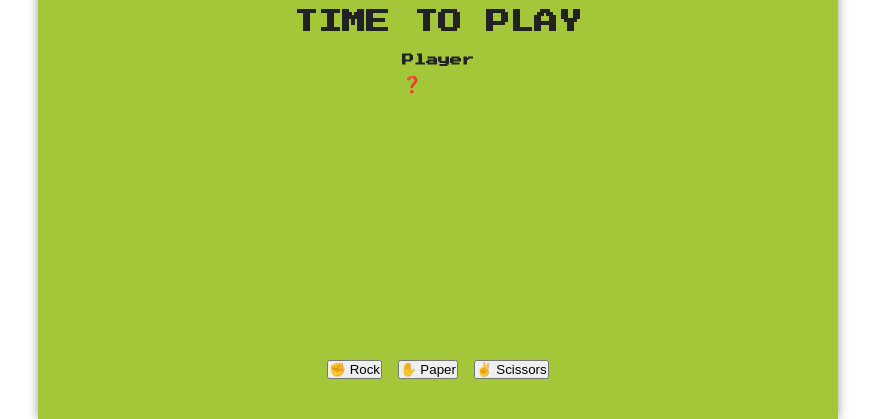
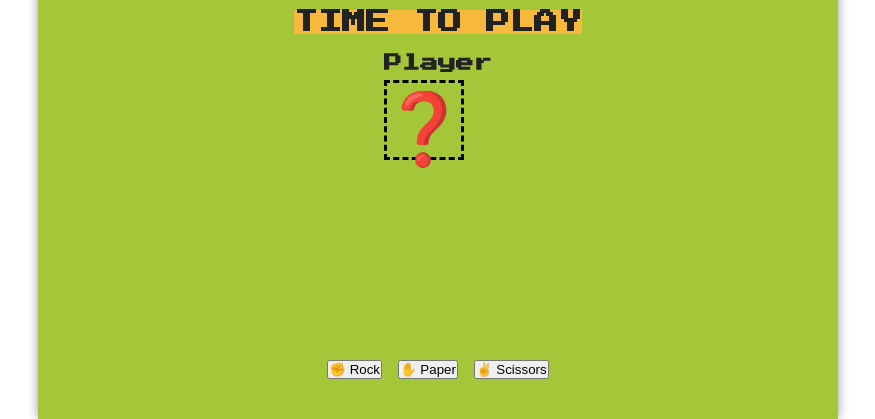
Before and after one commit to de-scientist/rock_paper_scissors_game, a website: page index.html in a window 1280 px wide. Shown: the part 381-800 px from the top of the page, without its empty margins (202-1077 px from the left). Drawn offline with Linux system fonts and the light colour scheme.

Commit message:
style the emoji-box and add  dashed border

```diff
--- a/src/style.css
+++ b/src/style.css
@@ -60,14 +60,28 @@ body {
 }
 
 .side h3 {
-  font-size: 12px;
+  font-size: 18px;
   margin-bottom: 8px;
 }
 
+.emoji-box {
+  width: 80px;
+  height: 80px;
+  border: 3px dashed #000;
+  display: flex;
+  justify-content: center;
+  font-size: 70px;
+  background: transparent;
+  transition: transform 0.2s ease;
+}
 
+.emoji-box.animate {
+  transform: scale(1.2);
+}
 
-.result {
-  background: goldenrod;
+.result-banner {
+  background-color: #f6b93b;
+  padd
 }
 
 .player {
```
